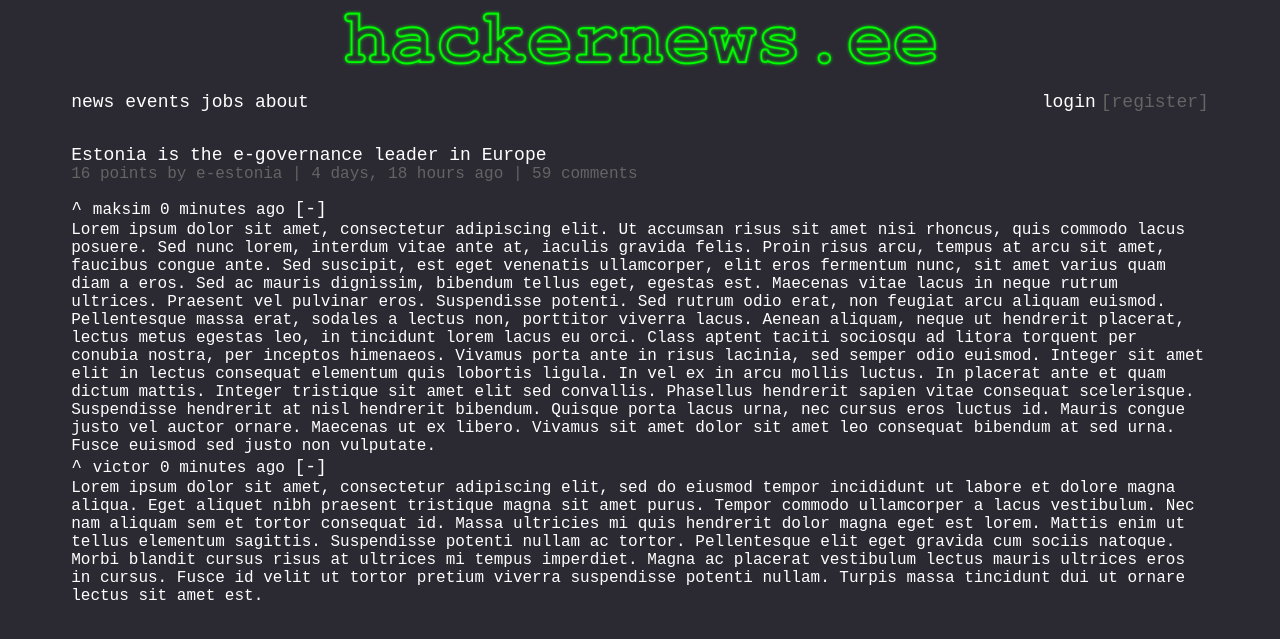
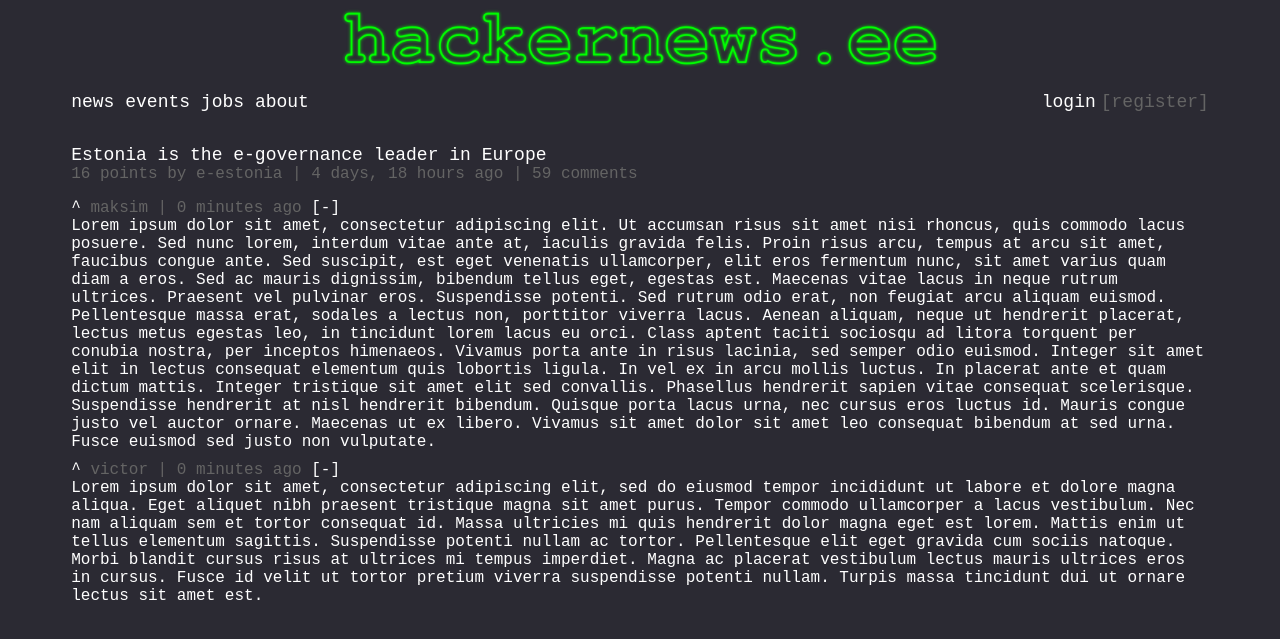
Before and after one commit to maksimdrachov/hackernews-django, a Django app: page /newsdetail/5/ in a window 1280 px wide. Shown: the top 639 px of the page. Run offline with Django 4.2, Linux system fonts and the light colour scheme; data comes from the database, SQL or seed files in the repository; both versions use the stored data as it was after the commit.

Commit message:
comments

```diff
--- a/static/css/style.css
+++ b/static/css/style.css
@@ -109,6 +109,14 @@ article {
 
 /* COMMENTS */
 
+.comment-block {
+  width: 90%;
+  max-width: 1200px;
+  margin: 0em auto;
+  margin-top: 5px;
+  margin-bottom: 10px;
+}
+
 .comments {
   font-size: 16px;
   margin-top: 0px;
@@ -117,7 +125,15 @@ article {
 
 .comments-upvote {
   color: #FFFFFF;
-  font-size: 18px;
+  font-size: 16px;
+  text-decoration: none;
+  margin-top: 0px;
+  margin-bottom: 0px;
+}
+
+.comments-title {
+  color: #646464;
+  font-size: 16px;
   text-decoration: none;
   margin-top: 0px;
   margin-bottom: 0px;
--- /dev/null
+++ b/static/js/scripts.js
@@ -0,0 +1,8 @@
+function myFunction(my_id) {
+    var x = document.getElementById(my_id);
+    if (x.style.display === "none") {
+      x.style.display = "block";
+    } else {
+      x.style.display = "none";
+    }
+  }
--- a/templates/NewsPost/detail.html
+++ b/templates/NewsPost/detail.html
@@ -9,9 +9,9 @@
 
 {% for each in comment %}
 
-<article>
-    <p class="comments"><a href={{"articles/article-1.html"}} class="comments-upvote">^ </a> {{ each.author }} {{ each.time|timesince }} ago <a href={{"articles/article-1.html"}} class="upvote">[-]</a></p>
-    <p class="comments">{{ each.text }}</p>
+<article class="comment-block">
+    <p class="comments-title"><a href={{"articles/article-1.html"}} class="comments-upvote">^ </a> {{ each.author }} | {{ each.time|timesince }} ago <a onclick="myFunction({{ each.id }})" class="comments-upvote">[-]</a></p>
+    <p class="comments" id="{{ each.id }}"">{{ each.text }}</p>
 </article>
 
 {% endfor %}
--- a/templates/base.html
+++ b/templates/base.html
@@ -17,6 +17,7 @@
         {% block content %}
         replace me
         {% endblock %}
+        <script src="{% static 'js/scripts.js' %}"></script>
     </body>
 
 </html>
```
Also changed, not shown: README.md, db.sqlite3.
